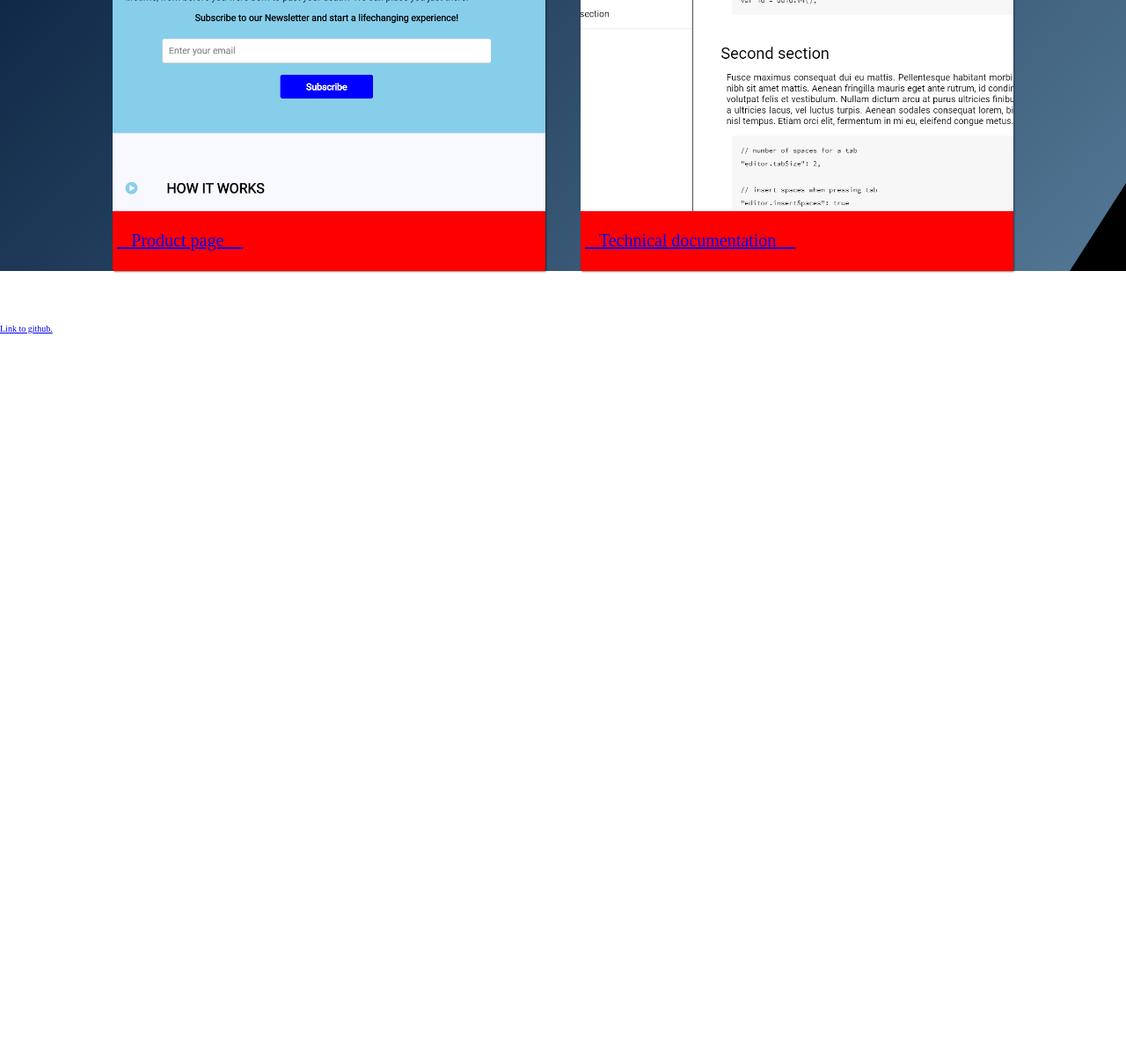
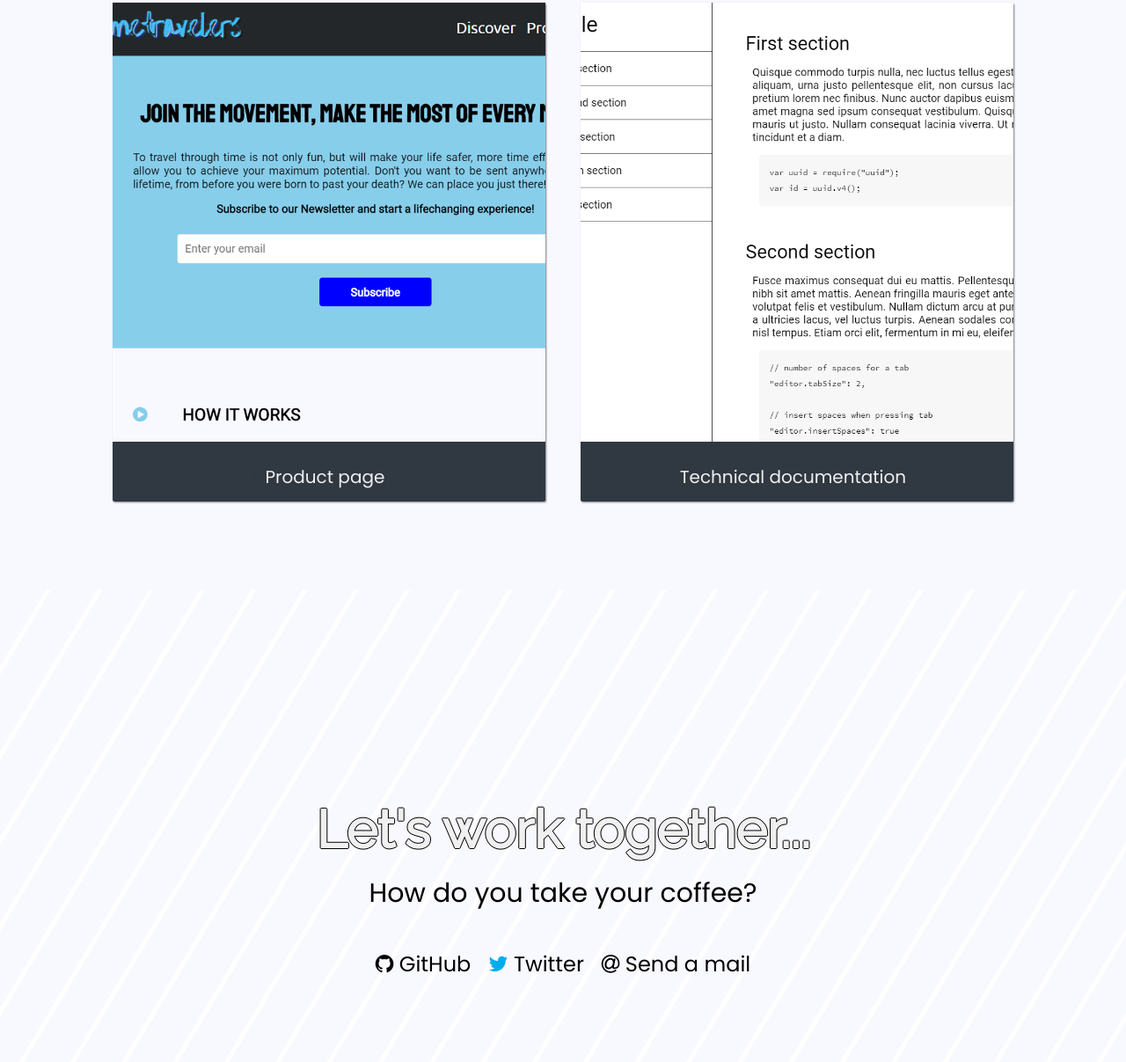
Before and after one commit to marccompta/freecodecamp-responsive-web-design-projects, a plain HTML site: page personal-portfolio-project/index.html in a window 1280 px wide. Shown: the part 1593-2800 px from the top of the page at 88% size. Before the commit the page ends 1972 px from the top, so only its background shows below. Drawn offline with Linux system fonts and the light colour scheme; a web font is replaced by a local one.

Commit message:
Update Personal Portfolio page project.

```diff
--- a/personal-portfolio-project/index.html
+++ b/personal-portfolio-project/index.html
@@ -9,7 +9,6 @@
 
 <body>
   <header>
-    <div class="triangle"></div>
     <nav id="navbar">
       <ul>
         <li>
@@ -18,22 +17,26 @@
         <li>
           <a href="#projects" class="nav-link">Projects</a>
         </li>
+        <li>
+          <a href="#links" class="nav-link">Contact</a>
+        </li>
       </ul>
     </nav>
   </header>
   <section id="welcome-section">
+    <div class="triangle-left"></div>
     <div class="title">
-      <h1>Hey I am Marc Compta</h1>
-      <p>a full stack web developer</p>
+      <h1 class="nice-title">Hey I am Marc Compta</h1>
+      <p class=>a full stack web developer</p>
     </div>
+    <div class="triangle-bottom"></div>
   </section>
-  <section id="projects">
-    <div class="inverted-triangle"></div>
+  <section id="projects" class="section">
     <div class="section-content">
       <h2>These are my projects</h2>
       <div class="projects-grid">
         <a href="https://codepen.io/marccompta/pen/VwwmVxM" target="_blank" class="project project-tile">
-          <img class="project-image" src="images/project-1.PNG" alt="project"/>
+          <img class="project-image" src="images/img-1.PNG" alt="project"/>
           <p class="project-title">
             <span class="code">&lt;</span>
             Tribute Page
@@ -41,7 +44,7 @@
           </p>
         </a>
         <a href="https://codepen.io/marccompta/pen/wvvgqmw" target="_blank" class="project project-tile">
-          <img class="project-image" src="images/project-2.PNG" alt="project"/>
+          <img class="project-image" src="images/img-2.PNG" alt="project"/>
           <p class="project-title">
             <span class="code">&lt;</span>
             Survey
@@ -49,7 +52,7 @@
           </p>
         </a>
         <a href="https://codepen.io/marccompta/pen/VwwgGXg" target="_blank" class="project project-tile">
-          <img class="project-image" src="images/project-3.PNG" alt="project"/>
+          <img class="project-image" src="images/img-3.PNG" alt="project"/>
           <p class="project-title">
             <span class="code">&lt;</span>
             Product page
@@ -57,7 +60,7 @@
           </p>
         </a>
         <a href="https://codepen.io/marccompta/pen/YzzovMg" target="_blank" class="project project-tile">
-          <img class="project-image" src="images/project-4.PNG" alt="project"/>
+          <img class="project-image" src="images/img-4.PNG" alt="project"/>
           <p class="project-title">
             <span class="code">&lt;</span>
             Technical documentation
@@ -67,8 +70,16 @@
       </div>
     </div>
   </section>
-  <section id="links">
-    <a href="#">Link to github.</a>
+  <section id="links" class="section">
+    <div class="title">
+      <h2 class="nice-title">Let's work together...</h2>
+      <p>How do you take your coffee?</p>
+      <div class="contact-links">
+        <a id="profile-link" href="https://github.com/marccompta" target="_blank" class="contact-details"><i class="fa fa-github"></i> GitHub</a>
+        <a href="https://twitter.com/marccompta" target="_blank" class="contact-details"><i class="fa fa-twitter"></i> Twitter</a>
+        <a href="mailto:marc.compta@gmail.com" class="contact-details"><i class="fa fa-at"></i> Send a mail</a>
+      </div>
+    </div>
   </section>
 </body>
 
--- a/personal-portfolio-project/styles.css
+++ b/personal-portfolio-project/styles.css
@@ -1,3 +1,4 @@
+@import url('https://maxcdn.bootstrapcdn.com/font-awesome/4.6.3/css/font-awesome.min.css');
 @import url('https://fonts.googleapis.com/css?family=Raleway|Cantarell|Poppins|Roboto&display=swap');
 
 /* Custom properties/variables  */
@@ -14,8 +15,8 @@
 
     --welcome-section-top-offset: 125px;
 
-    --project-section-background-color: skyblue;
-    --project-tile-background-color: red;
+    --project-section-background-color: ghostwhite;
+    --project-tile-background-color: #303841;
     --project-title-hover-color: orange;
 }
 
@@ -43,7 +44,7 @@ html {
     scroll-behavior: smooth;
 }
 
-.triangle {
+.triangle-left {
     position: absolute;
     width: 0;
     height: 0;
@@ -55,15 +56,15 @@ html {
     z-index: 10;
 }
 
-.inverted-triangle {
+.triangle-bottom {
     position: absolute;
     width: 0;
     height: 0;
     right: 0;
     bottom: 0;
-    border-right: 0 solid transparent;
-    border-left: 5vw solid transparent;
-    border-bottom: 100px solid black;
+    border-bottom: 0 solid transparent;
+    border-top: 5vh solid transparent;
+    border-right: 85vw solid ghostwhite;
     z-index: 10;
 }
 
@@ -109,59 +110,65 @@ html {
     background-image: var(--main-background-color);
 }
 
-#welcome-section .title {
+.title {
   width: 100%;
   height: 100%;
-    left: 15vw;
   display: flex;
   flex-direction: column;
   justify-content: center;
   align-items: center;
-    /*top: calc(var(--navbar-distance-to-top) + var(--navbar-height) + var(--welcome-section-top-offset));*/
-    /*top: calc(100vh / 2);*/
 }
 
-#welcome-section .title > h1 {
+#welcome-section .title {
+  left: 15vw;
+}
+
+.nice-title {
     font-family: 'Raleway', sans-serif;
     font-size: 6rem;
     font-weight: 700;
     text-align: center;
     color: var(--main-title-color);
+    text-shadow: -1px 0 black, 0 1px black, 1px 0 black, 0 -1px black;
+}
+
+.title > p {
+    font-family: 'Poppins', sans-serif;
+    font-size: 3rem;
+    font-weight: 200;
+    margin-top: 1.5rem;
 }
 
 #welcome-section .title > p {
-    font-family: 'Poppins', sans-serif;
-    font-size: 3rem;
-    font-weight: 200;
   font-style: italic;
   color: var(--main-subtitle-color);
 }
 
-#welcome-section p {
-    text-align: justify;
-    margin-top: 1.5rem;
-    font-family: 'Roboto', sans-serif;
-    font-size: 2rem;
+h2 {
+  font-family: 'Raleway', sans-serif;
+  font-size: 4.2rem;
+  font-weight: 700;
+  text-align: center;
+  margin-bottom: 6rem;
+}
+
+.title > h2 {
+  margin-bottom: inherit;
 }
 
 #projects {
     position: relative;
-    /*background-color: var(--project-section-background-color);*/
-    background-color: #09203f;
-background-image: linear-gradient(315deg, #537895 0%, #09203f 74%);
+    background-color: var(--project-section-background-color);
+}
+
+.section {
+  padding-top: 8rem;
+  padding-bottom: 4rem;
 }
 
 .section-content {
     width:80%;
     margin: auto;
-    padding-top: 40px;
-}
-
-h2 {
-    text-align: center;
-    font-size: 3rem;
-    font-family: 'Roboto', sans-serif;
-    margin-bottom: 4rem;
 }
 
 /* "Automagic" image grid using no media queries */
@@ -170,9 +177,16 @@ h2 {
     grid-template-columns: repeat(auto-fit, minmax(320px, 1fr));
     grid-gap: 4rem;
     width: 100%;
-    /* max-width: 1280px; */
+    max-width: 1280px;
     margin: 0 auto;
     margin-bottom: 6rem;
+}
+
+  .projects-grid > a {
+    font-family: 'Poppins', sans-serif;
+    color: var(--main-title-color);
+    text-decoration: none;
+    text-align: center;
 }
 
   @media (max-width: 30.625em) {
@@ -206,3 +220,35 @@ h2 {
     font-size: 2rem;
     padding: 2rem 0.5rem;
   }
+
+  #links {
+    height: 80vh;
+    background-image: linear-gradient(121deg, ghostwhite 45%, #ffffff 45%, #ffffff 50%, ghostwhite 50%, ghostwhite 95%, #ffffff 95%, #ffffff 100%);
+    background-size: 58.33px 97.08px;
+  }
+
+  .contact-links {
+    display: flex;
+    justify-content: center;
+    width: 100%;
+    max-width: 980px;
+    margin-top: 4rem;
+    flex-wrap: wrap;
+  }
+
+  .contact-details {
+    margin: 0 10px;
+    font-family: 'Poppins', sans-serif;
+    color: black;
+    font-size: 2.4rem;
+    text-decoration: none;
+    transition: transform 0.3s ease-out;
+  }
+
+  .contact-details:hover {
+    transform: translateY(8px);
+  }
+
+  .fa-twitter {
+    color: #00ACEE;
+  }
```
Also changed, not shown: personal-portfolio-project/images/img-1.png (added), personal-portfolio-project/images/img-2.png (added), personal-portfolio-project/images/img-3.png (added), personal-portfolio-project/images/img-4.png (added), personal-portfolio-project/images/marccompta.jpg (deleted), personal-portfolio-project/images/project-1.PNG (deleted), personal-portfolio-project/images/project-2.PNG (deleted), personal-portfolio-project/images/project-3.PNG (deleted), personal-portfolio-project/images/project-4.PNG (deleted). Lines whose indentation alone changed are shown as unchanged.
